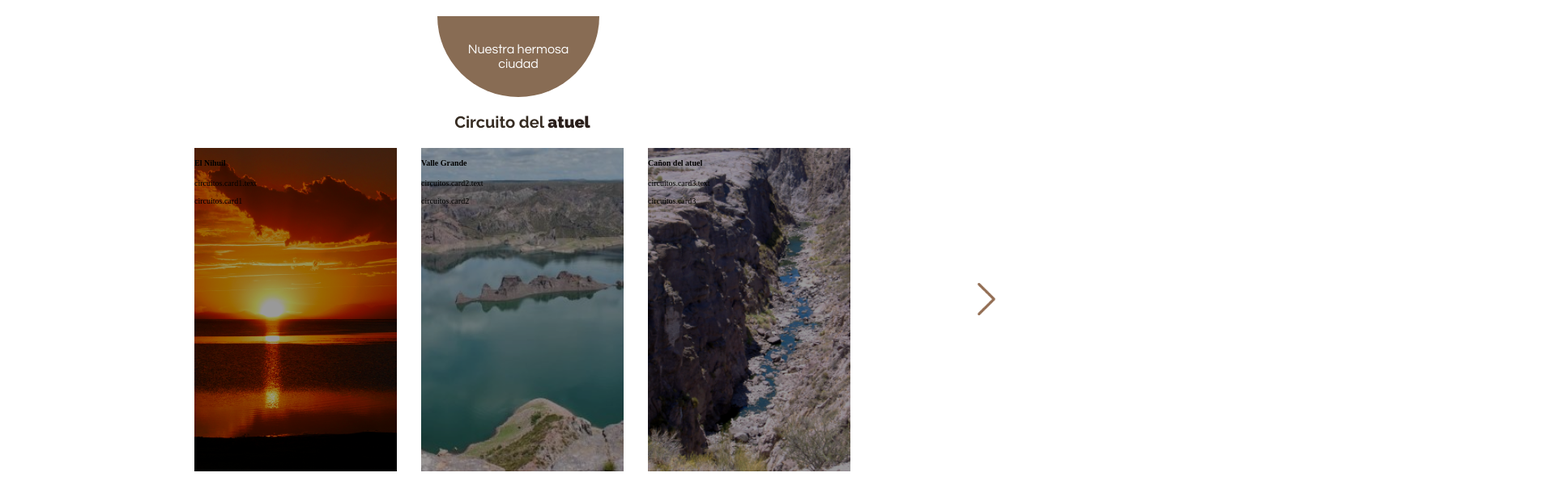
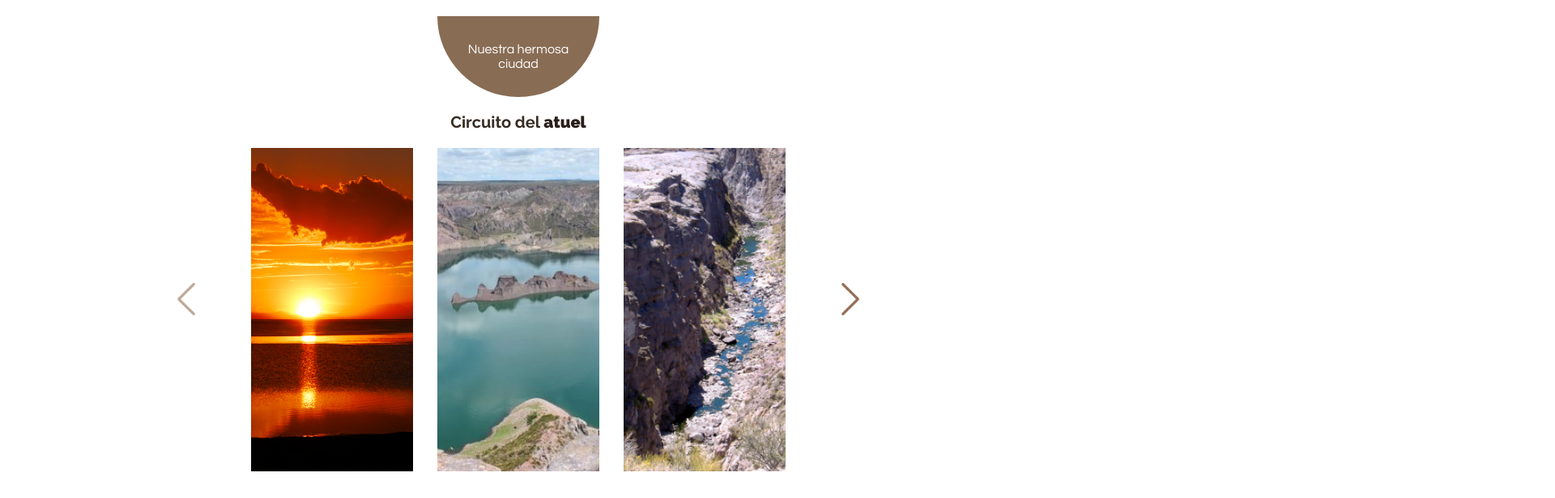
Before and after one commit to ronedev/posada-don-felipe, a React (Create React App) app: page / in a window 1280 px wide. Shown: the part 1480-2096 px from the top of the page at 81% size, 1920 px wide, since content can reach past the window. Built offline with nearby package versions, Linux system fonts and the light colour scheme.

Commit message:
Se agrego el contexto para manejar el CircuitoPlace seleccionado y estilos de circuitos

```diff
--- a/src/components/Circuitos/CardCircuito.tsx
+++ b/src/components/Circuitos/CardCircuito.tsx
@@ -1,8 +1,9 @@
-import React, { useState } from 'react'
+import { circuitoPlaceContext } from 'context/CircuitoPlaceContext'
+import React, { useContext, useState } from 'react'
 import { FormattedMessage } from 'react-intl'
 
 interface circuito {
-    circuito: {
+    circuitoPlace: {
         name: string,
         description: string,
         distance: string,
@@ -10,20 +11,20 @@ interface circuito {
     }
 }
 
-const CardCircuito = ({ circuito }: circuito) => {
+const CardCircuito = ({ circuitoPlace }: circuito) => {
 
-    const [selected, setSelected] = useState<boolean>(false)
+    const {placeSelected, changePlaceSelected} = useContext(circuitoPlaceContext)
 
     return (
-        <article className='card'>
-            <img src={circuito.img} alt="card" />
+        <article className={placeSelected === circuitoPlace.name ? 'card selected': 'card'} onClick={()=> changePlaceSelected(circuitoPlace.name)}>
+            <img src={circuitoPlace.img} alt="card" />
             <div className='infoCard'>
-                <h4>{circuito.name}</h4>
+                <h4>{circuitoPlace.name}</h4>
                 <p>
-                    <FormattedMessage id={circuito.description} />
+                    <FormattedMessage id={circuitoPlace.description} />
                 </p>
                 <span>
-                    <FormattedMessage id={circuito.distance} />
+                    <FormattedMessage id={circuitoPlace.distance} />
                 </span>
             </div>
         </article>
--- a/src/components/Circuitos/CircuitoIndividual.tsx
+++ b/src/components/Circuitos/CircuitoIndividual.tsx
@@ -1,5 +1,4 @@
 import React from 'react'
-import { FormattedMessage } from 'react-intl'
 import { CardCircuito } from './CardCircuito'
 
 interface circuito{
@@ -18,7 +17,7 @@ const CircuitoIndividual = ({circuito}:props) => {
             {circuito.map(circ =>{
                 return(
                     <>
-                        <CardCircuito circuito={circ} />
+                        <CardCircuito circuitoPlace={circ} />
                     </>
                 )
             })}
--- a/src/components/Circuitos/_Circuitos.scss
+++ b/src/components/Circuitos/_Circuitos.scss
@@ -24,18 +24,20 @@
     .carrusel{
         display: flex;
         align-items: center;
-        justify-content: space-around;
-        gap: 2rem;
+        justify-content: center;
+        gap: 4rem;
         width: 100%;
         .arrowVisible{
             width: 4rem;
             cursor: pointer;
         }
         .arrowInvisible{
-            opacity: 0;
+            width: 4rem;
+            opacity: .6;
+            cursor:no-drop;
         }
         .circuitoContainer{
-            width: 90rem;
+            width: 70rem;
             height: 50rem;
             position: relative;
         }
@@ -48,8 +50,13 @@
             top: 0;
             left: 300%;
             width: 100%;
+            opacity: 0;
+            transition: all 1s;
+            -webkit-transition: all 1s;
+            -moz-transition: all 1s;
             &.selected{
                 left: 0;
+                opacity: 1;
             }
             h3{
                 font-family: $fuente_principal;
@@ -66,9 +73,13 @@
                 justify-content: space-evenly;
                 gap: 3rem;
                 .card{
-                    width: 25rem;
+                    width: 20rem;
                     height: 40rem;
                     position: relative;
+                    cursor: pointer;
+                    transition: all .5s;
+                    -webkit-transition: all .5s;
+                    -moz-transition: all .5s;
                     img{
                         height: 100%;
                         width: 100%;
@@ -81,6 +92,16 @@
                         left: 0;
                         width: 100%;
                         height: 100%;
+                        opacity: 0;
+                        transition: all .5s;
+                        -webkit-transition: all .5s;
+                        -moz-transition: all .5s;
+                    }
+                    &.selected{
+                        width: 30rem;
+                        .infoCard{
+                            opacity: 1;
+                        }
                     }
                 }
             }
--- /dev/null
+++ b/src/context/CircuitoPlaceContext.tsx
@@ -0,0 +1,32 @@
+import React, { useState } from "react";
+
+interface props {
+    children: JSX.Element | JSX.Element[];
+}
+
+interface ICircuitoPlaceContext{
+    placeSelected: string,
+    changePlaceSelected: (place:string)=>void
+}
+
+const circuitoPlaceContext = React.createContext<ICircuitoPlaceContext>({} as ICircuitoPlaceContext)
+
+const CircuitoPlaceProvider = ({children}:props) => {
+
+    const [placeSelected, setPlaceSelected] = useState<string>('')
+
+    const changePlaceSelected = (place:string)=>{
+        setPlaceSelected(place)
+    }
+
+    return(
+        <circuitoPlaceContext.Provider value={{
+            placeSelected: placeSelected,
+            changePlaceSelected: changePlaceSelected
+        }}>
+            {children}
+        </circuitoPlaceContext.Provider>
+    )
+}
+
+export {circuitoPlaceContext, CircuitoPlaceProvider}
```
Also changed, not shown: src/components/Circuitos/Circuitos.tsx (+9 -4 lines).
